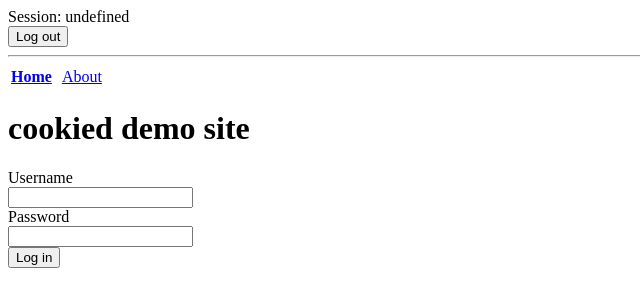
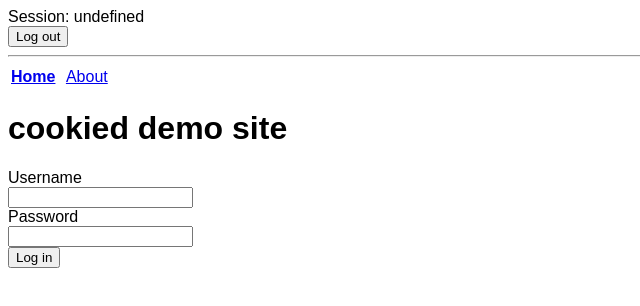
Before and after one commit to ludios/cookied, a SvelteKit app in the folder packages/demo/: page / in a window 1280 px wide. Shown: the top 306 px of the page, without its empty margins (0-640 px from the left). Built offline with nearby package versions, Linux system fonts and the light colour scheme; no server answers.

Commit message:
demo: add some minimal styling because browsers default to serif font

```diff
--- a/packages/demo/src/routes/+layout.svelte
+++ b/packages/demo/src/routes/+layout.svelte
@@ -1,6 +1,7 @@
 <script lang="ts">
 	import type { LayoutServerData } from './$types';
 	import Header from './Header.svelte';
+	import './styles.css';
 
 	export let data: LayoutServerData;
 </script>
--- /dev/null
+++ b/packages/demo/src/routes/styles.css
@@ -0,0 +1,13 @@
+/**
+ * https://css-tricks.com/inheriting-box-sizing-probably-slightly-better-best-practice/
+ */
+ html {
+	box-sizing: border-box;
+}
+*, *:before, *:after {
+	box-sizing: inherit;
+}
+
+html {
+	font-family: sans-serif;
+}
```
